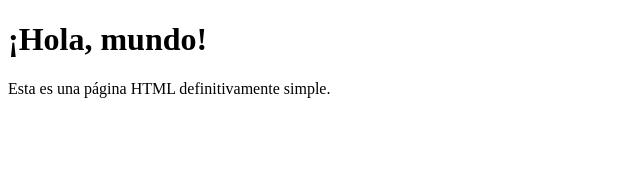
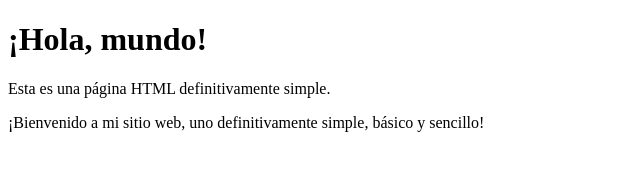
Before and after one commit to DanAraya1998/SC_302_Documentacion_JN_Daniel-Araya, a plain HTML site: page index.html in a window 1280 px wide. Shown: the whole page, without its empty margins (0-640 px from the left). Drawn offline with Linux system fonts and the light colour scheme.

Commit message:
Modificación del index.html
Se constata que el sitio index.html es, efectivamente, uno muy simple.

```diff
--- a/index.html
+++ b/index.html
@@ -7,5 +7,6 @@
 <body>
     <h1>¡Hola, mundo!</h1>
     <p>Esta es una página HTML definitivamente simple.</p>
+    <p>¡Bienvenido a mi sitio web, uno definitivamente simple, básico y sencillo!</p>
 </body>
 </html>
```
